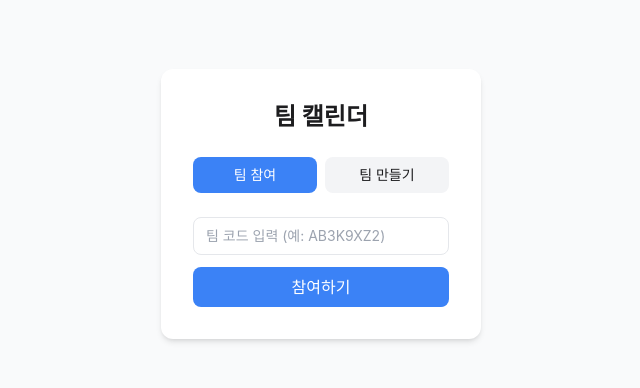
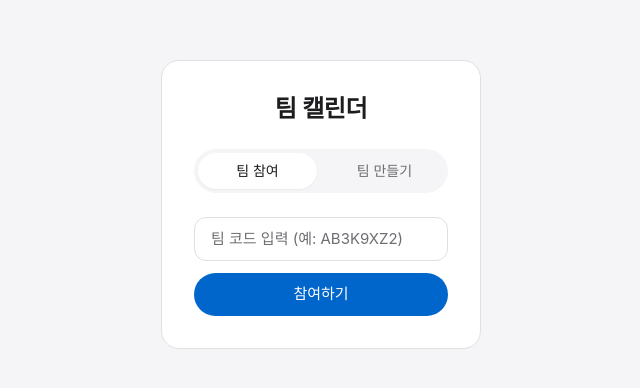
Before and after one commit to whgkdwnd/Web-project, a React app in the folder frontend/: page / in a window 1280 px wide. Shown: the part 196-584 px from the top of the page, without its empty margins (319-959 px from the left). Built offline with nearby package versions, Linux system fonts and the light colour scheme; no server answers; the HTML template or start-up script is replaced by a standard one.

Commit message:
feat: Apple design + motion buttons on Home and Join

```diff
--- a/frontend/src/pages/Home.jsx
+++ b/frontend/src/pages/Home.jsx
@@ -1,7 +1,10 @@
 import { useState } from 'react'
 import { useNavigate } from 'react-router-dom'
+import { motion } from 'framer-motion'
 import { teamApi } from '../api/client'
 import { useLocalStorage } from '../hooks/useStorage'
+
+const btn = { whileTap: { scale: 0.95 }, transition: { type: 'spring', stiffness: 400, damping: 17 } }
 
 export default function Home() {
   const [code, setCode] = useState('')
@@ -37,41 +40,44 @@ export default function Home() {
   }
 
   return (
-    <div className="min-h-screen flex items-center justify-center bg-gray-50">
-      <div className="bg-white p-8 rounded-xl shadow-md w-80">
-        <h1 className="text-2xl font-bold text-center mb-6">팀 캘린더</h1>
-        <div className="flex gap-2 mb-6">
-          <button onClick={() => setMode('join')}
-            className={`flex-1 py-2 rounded-lg text-sm font-medium ${mode === 'join' ? 'bg-blue-500 text-white' : 'bg-gray-100'}`}>
-            팀 참여
-          </button>
-          <button onClick={() => setMode('create')}
-            className={`flex-1 py-2 rounded-lg text-sm font-medium ${mode === 'create' ? 'bg-blue-500 text-white' : 'bg-gray-100'}`}>
-            팀 만들기
-          </button>
+    <div className="min-h-screen flex items-center justify-center bg-[#f5f5f7]">
+      <div className="bg-white p-8 rounded-[18px] border border-[#e0e0e0] w-80">
+        <h1 className="text-2xl font-semibold text-center mb-6 text-[#1d1d1f] tracking-[-0.374px]">
+          팀 캘린더
+        </h1>
+        <div className="flex gap-2 mb-6 bg-[#f5f5f7] p-1 rounded-full">
+          {['join', 'create'].map(m => (
+            <motion.button key={m} onClick={() => setMode(m)} {...btn}
+              className={`flex-1 py-2 rounded-full text-sm font-medium transition-colors
+                ${mode === m ? 'bg-white text-[#1d1d1f] shadow-sm' : 'text-[#6e6e73]'}`}>
+              {m === 'join' ? '팀 참여' : '팀 만들기'}
+            </motion.button>
+          ))}
         </div>
         {mode === 'join' ? (
           <>
             <input value={code} onChange={e => setCode(e.target.value)}
               placeholder="팀 코드 입력 (예: AB3K9XZ2)"
-              className="w-full border rounded-lg px-3 py-2 mb-3 text-sm" />
-            <button onClick={handleJoin}
-              className="w-full bg-blue-500 text-white py-2 rounded-lg font-medium">
+              className="w-full border border-[#e0e0e0] rounded-xl px-4 py-2.5 mb-3 text-[15px] text-[#1d1d1f] placeholder-[#6e6e73] outline-none focus:border-[#0066cc] transition-colors" />
+            <motion.button onClick={handleJoin} {...btn}
+              whileHover={{ scale: 1.02 }}
+              className="w-full bg-[#0066cc] text-white py-2.5 rounded-full font-medium text-[15px]">
               참여하기
-            </button>
+            </motion.button>
           </>
         ) : (
           <>
             <input value={teamName} onChange={e => setTeamName(e.target.value)}
               placeholder="팀 이름 입력"
-              className="w-full border rounded-lg px-3 py-2 mb-3 text-sm" />
-            <button onClick={handleCreate}
-              className="w-full bg-blue-500 text-white py-2 rounded-lg font-medium">
+              className="w-full border border-[#e0e0e0] rounded-xl px-4 py-2.5 mb-3 text-[15px] text-[#1d1d1f] placeholder-[#6e6e73] outline-none focus:border-[#0066cc] transition-colors" />
+            <motion.button onClick={handleCreate} {...btn}
+              whileHover={{ scale: 1.02 }}
+              className="w-full bg-[#0066cc] text-white py-2.5 rounded-full font-medium text-[15px]">
               만들기
-            </button>
+            </motion.button>
           </>
         )}
-        {error && <p className="text-red-500 text-sm mt-2 text-center">{error}</p>}
+        {error && <p className="text-red-500 text-sm mt-3 text-center">{error}</p>}
       </div>
     </div>
   )
--- a/frontend/src/pages/Join.jsx
+++ b/frontend/src/pages/Join.jsx
@@ -1,9 +1,11 @@
 import { useState, useEffect } from 'react'
 import { useNavigate } from 'react-router-dom'
+import { motion } from 'framer-motion'
 import { memberApi } from '../api/client'
 import { useLocalStorage } from '../hooks/useStorage'
 
 const COLORS = ['#FF6B6B','#4ECDC4','#45B7D1','#96CEB4','#FFEAA7','#DDA0DD','#98D8C8','#F7DC6F']
+const btn = { whileTap: { scale: 0.95 }, transition: { type: 'spring', stiffness: 400, damping: 17 } }
 
 export default function Join() {
   const [name, setName] = useState('')
@@ -28,25 +30,31 @@ export default function Join() {
   }
 
   return (
-    <div className="min-h-screen flex items-center justify-center bg-gray-50">
-      <div className="bg-white p-8 rounded-xl shadow-md w-80">
-        <h2 className="text-xl font-bold mb-6 text-center">내 정보 설정</h2>
+    <div className="min-h-screen flex items-center justify-center bg-[#f5f5f7]">
+      <div className="bg-white p-8 rounded-[18px] border border-[#e0e0e0] w-80">
+        <h2 className="text-xl font-semibold mb-6 text-center text-[#1d1d1f] tracking-[-0.374px]">
+          내 정보 설정
+        </h2>
         <input value={name} onChange={e => setName(e.target.value)}
           placeholder="이름 입력"
-          className="w-full border rounded-lg px-3 py-2 mb-4 text-sm" />
-        <p className="text-sm text-gray-600 mb-2">색상 선택</p>
+          className="w-full border border-[#e0e0e0] rounded-xl px-4 py-2.5 mb-5 text-[15px] text-[#1d1d1f] placeholder-[#6e6e73] outline-none focus:border-[#0066cc] transition-colors" />
+        <p className="text-sm text-[#6e6e73] mb-3">색상 선택</p>
         <div className="grid grid-cols-4 gap-2 mb-6">
           {COLORS.map(c => (
-            <button key={c} onClick={() => setColor(c)}
+            <motion.button key={c} onClick={() => !usedColors.includes(c) && setColor(c)}
+              {...btn}
               disabled={usedColors.includes(c)}
               style={{ backgroundColor: c }}
-              className={`h-10 rounded-lg ${color === c ? 'ring-2 ring-offset-2 ring-gray-800' : ''} ${usedColors.includes(c) ? 'opacity-30 cursor-not-allowed' : ''}`} />
+              className={`h-10 rounded-xl transition-all
+                ${color === c ? 'ring-2 ring-offset-2 ring-[#0066cc]' : ''}
+                ${usedColors.includes(c) ? 'opacity-25 cursor-not-allowed' : ''}`} />
           ))}
         </div>
-        <button onClick={handleSubmit}
-          className="w-full bg-blue-500 text-white py-2 rounded-lg font-medium">
+        <motion.button onClick={handleSubmit} {...btn}
+          whileHover={{ scale: 1.02 }}
+          className="w-full bg-[#0066cc] text-white py-2.5 rounded-full font-medium text-[15px]">
           시작하기
-        </button>
+        </motion.button>
       </div>
     </div>
   )
```
